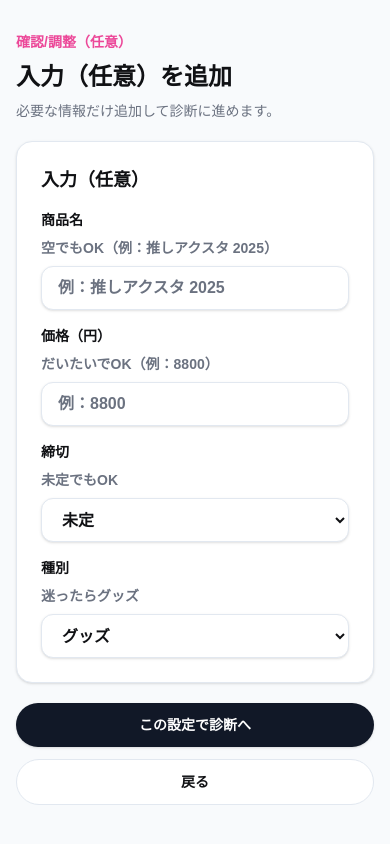
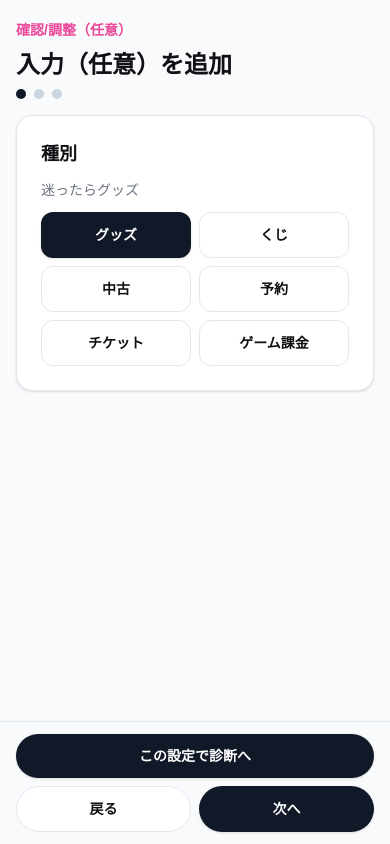
Before and after one commit to Chipwwwwww/oshihapi-pushi-buy-diagnosis, a Next.js app: page /confirm/settings in a window 390 px wide. Built offline with nearby package versions, Linux system fonts and the light colour scheme.

Commit message:
Make confirm pages pager-style steppers for mobile

```diff
--- a/app/confirm/ConfirmClient.tsx
+++ b/app/confirm/ConfirmClient.tsx
@@ -18,6 +18,17 @@ const styleModeLabels = {
   oshi: "推し活用語",
 } as const;
 
+type ConfirmStep = "summary" | "style" | "decisiveness";
+
+const stepOrder: ConfirmStep[] = ["summary", "style", "decisiveness"];
+
+const parseStep = (value: string | null): ConfirmStep => {
+  if (value === "style" || value === "decisiveness") {
+    return value;
+  }
+  return "summary";
+};
+
 export default function ConfirmClient() {
   const router = useRouter();
   const searchParams = useSearchParams();
@@ -25,9 +36,14 @@ export default function ConfirmClient() {
   const mode = normalizeMode(searchParams.get("mode"));
   const styleMode = getStyleModeFromSearchParams(searchParams) ?? "standard";
   const decisiveness = parseDecisiveness(searchParams.get("decisiveness"));
+  const step = parseStep(searchParams.get("step"));
 
   const replaceQuery = (updates: Record<string, string | null>) => {
     router.replace(buildConfirmUrl(searchParams, updates));
+  };
+
+  const moveStep = (nextStep: ConfirmStep) => {
+    replaceQuery({ step: nextStep === "summary" ? null : nextStep });
   };
 
   const handleStyleModeChange = (nextMode: StyleMode) => {
@@ -51,14 +67,27 @@ export default function ConfirmClient() {
     ];
   }, [decisiveness, mode, searchParams, styleMode]);
 
+  const currentStepIndex = stepOrder.indexOf(step);
+
   return (
-    <div className={`${containerClass} flex min-h-screen flex-col justify-center gap-5 py-8`}>
+    <div className={`${containerClass} flex min-h-screen flex-col gap-4 py-5 pb-[calc(env(safe-area-inset-bottom)+92px)]`}>
       <header className="space-y-2">
         <p className="text-sm font-semibold text-accent">確認/調整（任意）</p>
         <h1 className={pageTitleClass}>このまま診断へ進みますか？</h1>
-        <p className={helperTextClass}>不要なら変更せず、そのまま次へ進めます。</p>
+        <div className="flex items-center gap-2">
+          {stepOrder.map((stepName, index) => (
+            <button
+              key={stepName}
+              type="button"
+              aria-label={`ステップ${index + 1}`}
+              onClick={() => moveStep(stepName)}
+              className={`h-2.5 w-2.5 rounded-full transition ${step === stepName ? "bg-primary" : "bg-slate-300 dark:bg-white/20"}`}
+            />
+          ))}
+        </div>
       </header>
 
+      {step === "summary" ? (
         <Card className="space-y-3 border border-slate-200 bg-white text-slate-900 dark:border-white/10 dark:bg-white/6 dark:text-zinc-50">
           <h2 className={sectionTitleClass}>現在の選択サマリー</h2>
           <div className="flex flex-wrap gap-2">
@@ -72,11 +101,14 @@ export default function ConfirmClient() {
               </Badge>
             ))}
           </div>
+          <p className={helperTextClass}>種別を選ぶと質問が最適化されます</p>
         </Card>
+      ) : null}
 
+      {step === "style" ? (
         <Card className="space-y-3 border border-slate-200 bg-white text-slate-900 dark:border-white/10 dark:bg-white/6 dark:text-zinc-50">
           <h2 className={sectionTitleClass}>表示スタイル</h2>
-        <p className={helperTextClass}>文言・トーンのみ切り替わります（判定ロジックは共通です）。</p>
+          <p className={helperTextClass}>文言・トーンのみ切り替わります。</p>
           <div className="grid grid-cols-3 gap-2 rounded-2xl border border-slate-200 bg-slate-100 p-2 dark:border-white/10 dark:bg-white/6">
             {(["standard", "kawaii", "oshi"] as const).map((modeOption) => (
               <button
@@ -95,7 +127,9 @@ export default function ConfirmClient() {
             ))}
           </div>
         </Card>
+      ) : null}
 
+      {step === "decisiveness" ? (
         <Card className="space-y-3 border border-slate-200 bg-white text-slate-900 dark:border-white/10 dark:bg-white/6 dark:text-zinc-50">
           <h2 className={sectionTitleClass}>決め切り度</h2>
           <div className="grid grid-cols-3 gap-2">
@@ -112,16 +146,54 @@ export default function ConfirmClient() {
           </div>
           <p className={helperTextClass}>いまは「{decisivenessLabels[decisiveness]}」。</p>
         </Card>
+      ) : null}
 
-      <div className="grid gap-3">
-        <Button onClick={() => router.push(buildConfirmSettingsUrl(searchParams))} className="w-full text-base">
+      <div className="mt-auto" />
+
+      <div className="fixed inset-x-0 bottom-0 z-10 border-t border-border bg-background/95 px-4 py-3 backdrop-blur">
+        <div className="mx-auto flex w-full max-w-[520px] flex-col gap-2 pb-[env(safe-area-inset-bottom)]">
+          {step === "summary" ? (
+            <>
+              <Button
+                onClick={() => router.push(buildConfirmSettingsUrl(searchParams, { step: "kind" }))}
+                className="w-full text-base"
+              >
                 入力を追加して精度を上げる（任意）
               </Button>
-        <p className={`${helperTextClass} -mt-1 text-center`}>種別を選ぶと質問が最適化されます</p>
               <Button variant="outline" onClick={() => router.push(buildFlowUrl(searchParams))} className="w-full text-base">
                 このまま診断へ（かんたん）
               </Button>
+              <Button variant="ghost" onClick={() => moveStep("style")} className="w-full text-sm">
+                調整する（表示スタイルへ）
+              </Button>
+            </>
+          ) : null}
+
+          {step === "style" ? (
+            <div className="grid grid-cols-2 gap-2">
+              <Button variant="outline" onClick={() => moveStep("summary")} className="w-full text-base">
+                戻る
+              </Button>
+              <Button onClick={() => moveStep("decisiveness")} className="w-full text-base">
+                次へ
+              </Button>
             </div>
+          ) : null}
+
+          {step === "decisiveness" ? (
+            <div className="grid grid-cols-2 gap-2">
+              <Button variant="outline" onClick={() => moveStep("style")} className="w-full text-base">
+                戻る
+              </Button>
+              <Button onClick={() => router.push(buildFlowUrl(searchParams))} className="w-full text-base">
+                診断へ
+              </Button>
+            </div>
+          ) : null}
+        </div>
+      </div>
+
+      <p className="sr-only">現在のステップ: {currentStepIndex + 1}</p>
     </div>
   );
 }
--- a/app/confirm/settings/ConfirmSettingsClient.tsx
+++ b/app/confirm/settings/ConfirmSettingsClient.tsx
@@ -1,16 +1,8 @@
 "use client";
 import { useRouter, useSearchParams } from "next/navigation";
-import type { Decisiveness } from "@/src/oshihapi/model";
-import { parseDecisiveness, DECISIVENESS_STORAGE_KEY } from "@/src/oshihapi/decisiveness";
-import { COPY_BY_MODE } from "@/src/oshihapi/modes/copy_dictionary";
-import {
-  getStyleModeFromSearchParams,
-  setStyleModeToLocalStorage,
-  type StyleMode,
-} from "@/src/oshihapi/modes/useStyleMode";
-import AdvancedSettingsPanel from "@/components/AdvancedSettingsPanel";
 import Button from "@/components/ui/Button";
-import { containerClass, helperTextClass, pageTitleClass } from "@/components/ui/tokens";
+import Card from "@/components/ui/Card";
+import { containerClass, helperTextClass, inputBaseClass, pageTitleClass, sectionTitleClass } from "@/components/ui/tokens";
 import {
   buildConfirmSettingsUrl,
   buildConfirmUrl,
@@ -28,82 +20,148 @@ const parsePriceYen = (value: string): string | null => {
   return Number.isFinite(parsed) ? String(parsed) : null;
 };
 
+type SettingsStep = "kind" | "price_deadline" | "name";
+
+const stepOrder: SettingsStep[] = ["kind", "price_deadline", "name"];
+
+const parseStep = (value: string | null): SettingsStep => {
+  if (value === "price_deadline" || value === "name") {
+    return value;
+  }
+  return "kind";
+};
+
 export default function ConfirmSettingsClient() {
   const router = useRouter();
   const searchParams = useSearchParams();
 
-  const styleMode = getStyleModeFromSearchParams(searchParams) ?? "standard";
-  const decisiveness = parseDecisiveness(searchParams.get("decisiveness"));
   const deadline = parseDeadlineValue(searchParams.get("deadline") ?? "unknown");
   const itemKind = parseItemKindValue(searchParams.get("itemKind") ?? "goods");
   const itemName = searchParams.get("itemName") ?? "";
   const priceYen = searchParams.get("priceYen") ?? "";
+  const step = parseStep(searchParams.get("step"));
 
-  const modeCopy = COPY_BY_MODE[styleMode];
-  const itemNamePlaceholder =
-    itemKind === "game_billing"
-      ? "例：限定ガチャ10連 / 月パス / コラボスキン"
-      : "例：推しアクスタ 2025";
+  const itemNamePlaceholder = itemKind === "game_billing" ? "例：限定ガチャ10連 / 月パス" : "例：推しアクスタ 2025";
 
   const replaceQuery = (updates: Record<string, string | null>) => {
     router.replace(buildConfirmSettingsUrl(searchParams, updates));
   };
 
-  const handleStyleModeChange = (nextMode: StyleMode) => {
-    replaceQuery({ styleMode: nextMode });
-    setStyleModeToLocalStorage(nextMode);
-  };
-
-  const handleDecisivenessChange = (value: Decisiveness) => {
-    replaceQuery({ decisiveness: value });
-    if (typeof window !== "undefined") {
-      window.localStorage.setItem(DECISIVENESS_STORAGE_KEY, value);
-    }
+  const moveStep = (nextStep: SettingsStep) => {
+    replaceQuery({ step: nextStep });
   };
 
   return (
-    <div className={`${containerClass} flex min-h-screen flex-col gap-5 py-8`}>
+    <div className={`${containerClass} flex min-h-screen flex-col gap-4 py-5 pb-[calc(env(safe-area-inset-bottom)+92px)]`}>
       <header className="space-y-2">
         <p className="text-sm font-semibold text-accent">確認/調整（任意）</p>
         <h1 className={pageTitleClass}>入力（任意）を追加</h1>
-        <p className={helperTextClass}>必要な情報だけ追加して診断に進めます。</p>
+        <div className="flex items-center gap-2">
+          {stepOrder.map((stepName, index) => (
+            <button
+              key={stepName}
+              type="button"
+              aria-label={`ステップ${index + 1}`}
+              onClick={() => moveStep(stepName)}
+              className={`h-2.5 w-2.5 rounded-full transition ${step === stepName ? "bg-primary" : "bg-slate-300 dark:bg-white/20"}`}
+            />
+          ))}
+        </div>
       </header>
 
-      <AdvancedSettingsPanel
-        showStyleSection={false}
-        showDecisivenessSection={false}
-        styleMode={styleMode}
-        styleOptionLabel={modeCopy.ui.styleOptionLabel}
-        styleSectionTitle={modeCopy.ui.styleSectionTitle}
-        styleSectionHelp={modeCopy.ui.styleSectionHelp}
-        decisiveness={decisiveness}
-        itemName={itemName}
-        itemNamePlaceholder={itemNamePlaceholder}
-        priceYen={priceYen}
-        deadline={deadline}
-        itemKind={itemKind}
-        deadlineOptions={deadlineOptions}
-        itemKindOptions={itemKindOptions}
-        isOptionalInputOpen
-        itemNameHelpText="空でもOK（例：推しアクスタ 2025）"
-        priceYenHelpText="だいたいでOK（例：8800）"
-        deadlineHelpText="未定でもOK"
-        itemKindHelpText="迷ったらグッズ"
-        onStyleModeChange={handleStyleModeChange}
-        onDecisivenessChange={handleDecisivenessChange}
-        onItemNameChange={(value) => replaceQuery({ itemName: value.trim() ? value : null })}
-        onPriceYenChange={(value) => replaceQuery({ priceYen: parsePriceYen(value) })}
-        onDeadlineChange={(value) => replaceQuery({ deadline: parseDeadlineValue(value) })}
-        onItemKindChange={(value) => replaceQuery({ itemKind: parseItemKindValue(value) })}
+      {step === "kind" ? (
+        <Card className="space-y-3 border border-slate-200 bg-white text-slate-900 dark:border-white/10 dark:bg-white/6 dark:text-zinc-50">
+          <h2 className={sectionTitleClass}>種別</h2>
+          <p className={helperTextClass}>迷ったらグッズ</p>
+          <div className="grid grid-cols-2 gap-2">
+            {itemKindOptions.map((option) => (
+              <Button
+                key={option.value}
+                variant={itemKind === option.value ? "primary" : "outline"}
+                onClick={() => replaceQuery({ itemKind: parseItemKindValue(option.value) })}
+                className="w-full rounded-xl px-2"
+              >
+                {option.label}
+              </Button>
+            ))}
+          </div>
+        </Card>
+      ) : null}
+
+      {step === "price_deadline" ? (
+        <Card className="space-y-4 border border-slate-200 bg-white text-slate-900 dark:border-white/10 dark:bg-white/6 dark:text-zinc-50">
+          <div className="space-y-2">
+            <h2 className={sectionTitleClass}>価格</h2>
+            <p className={helperTextClass}>だいたいでOK</p>
+            <input
+              value={priceYen}
+              onChange={(event) => replaceQuery({ priceYen: parsePriceYen(event.target.value) })}
+              placeholder="例：8800"
+              inputMode="numeric"
+              className={inputBaseClass}
             />
+          </div>
+          <div className="space-y-2">
+            <h2 className={sectionTitleClass}>締切</h2>
+            <p className={helperTextClass}>未定でもOK</p>
+            <div className="grid grid-cols-3 gap-2">
+              {deadlineOptions.map((option) => (
+                <Button
+                  key={option.value}
+                  variant={deadline === option.value ? "primary" : "outline"}
+                  onClick={() => replaceQuery({ deadline: parseDeadlineValue(option.value) })}
+                  className="w-full rounded-xl px-2"
+                >
+                  {option.label}
+                </Button>
+              ))}
+            </div>
+          </div>
+        </Card>
+      ) : null}
 
-      <div className="grid gap-3">
+      {step === "name" ? (
+        <Card className="space-y-3 border border-slate-200 bg-white text-slate-900 dark:border-white/10 dark:bg-white/6 dark:text-zinc-50">
+          <h2 className={sectionTitleClass}>商品名</h2>
+          <p className={helperTextClass}>空でもOK</p>
+          <input
+            value={itemName}
+            onChange={(event) => replaceQuery({ itemName: event.target.value.trim() ? event.target.value : null })}
+            placeholder={itemNamePlaceholder}
+            className={inputBaseClass}
+          />
+        </Card>
+      ) : null}
+
+      <div className="mt-auto" />
+
+      <div className="fixed inset-x-0 bottom-0 z-10 border-t border-border bg-background/95 px-4 py-3 backdrop-blur">
+        <div className="mx-auto flex w-full max-w-[520px] flex-col gap-2 pb-[env(safe-area-inset-bottom)]">
           <Button onClick={() => router.push(buildFlowUrl(searchParams))} className="w-full text-base">
             この設定で診断へ
           </Button>
+
+          <div className="grid grid-cols-2 gap-2">
             <Button variant="outline" onClick={() => router.push(buildConfirmUrl(searchParams))} className="w-full text-base">
               戻る
             </Button>
+            {step === "kind" ? (
+              <Button onClick={() => moveStep("price_deadline")} className="w-full text-base">
+                次へ
+              </Button>
+            ) : null}
+            {step === "price_deadline" ? (
+              <Button onClick={() => moveStep("name")} className="w-full text-base">
+                次へ
+              </Button>
+            ) : null}
+            {step === "name" ? (
+              <Button onClick={() => moveStep("price_deadline")} className="w-full text-base">
+                前へ
+              </Button>
+            ) : null}
+          </div>
+        </div>
       </div>
     </div>
   );
```
Lines whose indentation alone changed are shown as unchanged.
